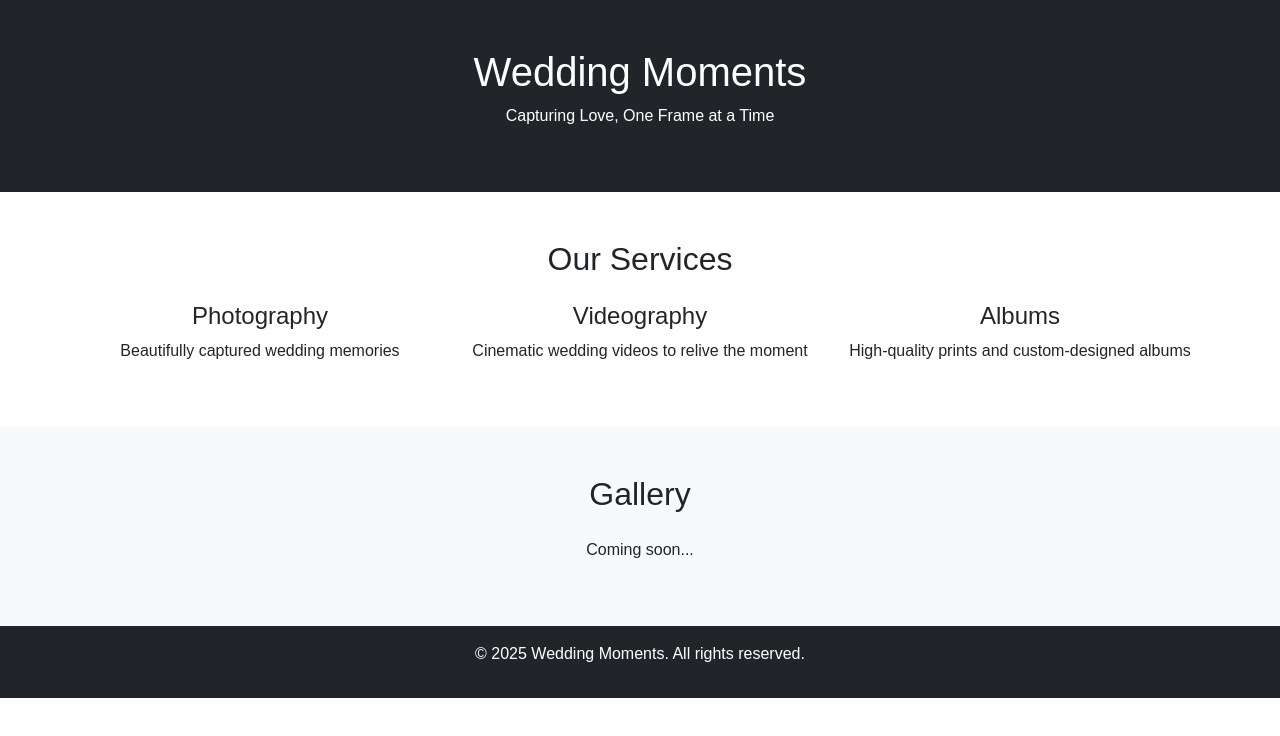
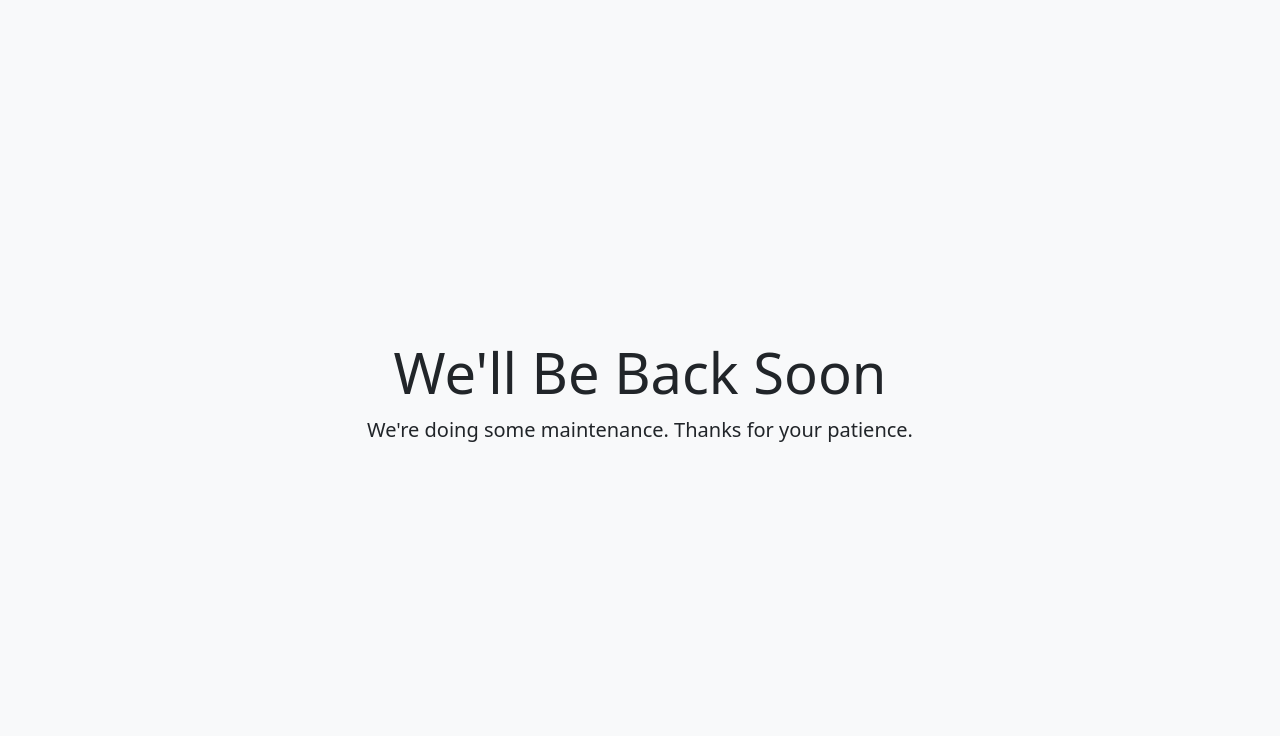
Before and after one commit to sembodogelar/wedding-site-bootstrap, a plain HTML site: page index.html in a window 1280 px wide. Drawn offline with nearby package versions, Linux system fonts and the light colour scheme.

Commit message:
Add maintenance mode page

```diff
--- a/index.html
+++ b/index.html
@@ -2,44 +2,14 @@
 <html lang="en">
 <head>
   <meta charset="UTF-8" />
-  <meta name="viewport" content="width=device-width, initial-scale=1.0" />
-  <title>Wedding Moments</title>
+  <meta name="viewport" content="width=device-width, initial-scale=1.0"/>
+  <title>Site Under Maintenance</title>
   <link href="https://cdn.jsdelivr.net/npm/bootstrap@5.3.0/dist/css/bootstrap.min.css" rel="stylesheet">
-  <link rel="stylesheet" href="css/style.css" />
 </head>
-<body>
-  <header class="bg-dark text-white text-center py-5">
-    <h1>Wedding Moments</h1>
-    <p>Capturing Love, One Frame at a Time</p>
-  </header>
-
-  <section class="container py-5">
-    <h2 class="text-center mb-4">Our Services</h2>
-    <div class="row text-center">
-      <div class="col-md-4">
-        <h4>Photography</h4>
-        <p>Beautifully captured wedding memories</p>
-      </div>
-      <div class="col-md-4">
-        <h4>Videography</h4>
-        <p>Cinematic wedding videos to relive the moment</p>
-      </div>
-      <div class="col-md-4">
-        <h4>Albums</h4>
-        <p>High-quality prints and custom-designed albums</p>
-      </div>
-    </div>
-  </section>
-
-  <section class="bg-light py-5">
-    <div class="container">
-      <h2 class="text-center mb-4">Gallery</h2>
-      <p class="text-center">Coming soon...</p>
-    </div>
-  </section>
-
-  <footer class="bg-dark text-white text-center py-3">
-    <p>© 2025 Wedding Moments. All rights reserved.</p>
-  </footer>
+<body class="d-flex justify-content-center align-items-center vh-100 text-center bg-light">
+  <div>
+    <h1 class="display-4">We'll Be Back Soon</h1>
+    <p class="lead">We're doing some maintenance. Thanks for your patience.</p>
+  </div>
 </body>
 </html>
```
Also changed, not shown: maintenance.html (deleted, +0 -15 lines).
